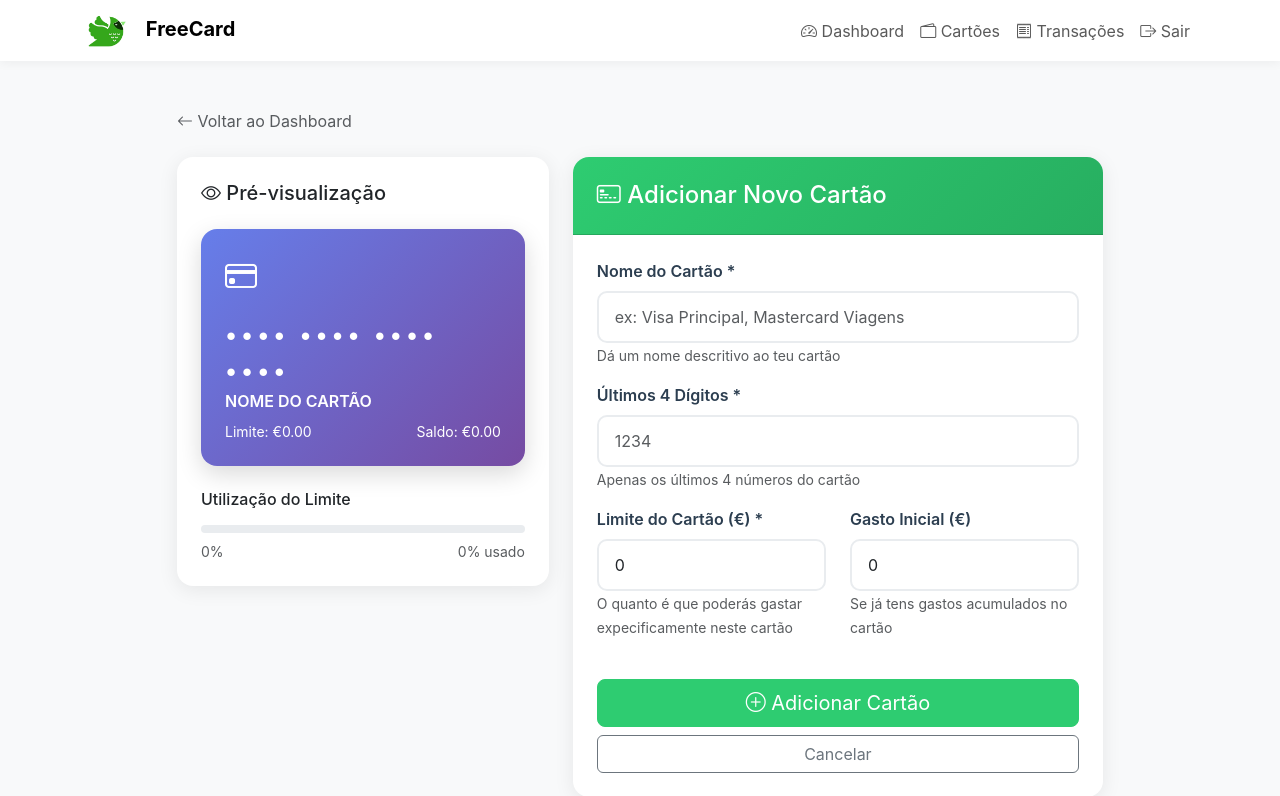
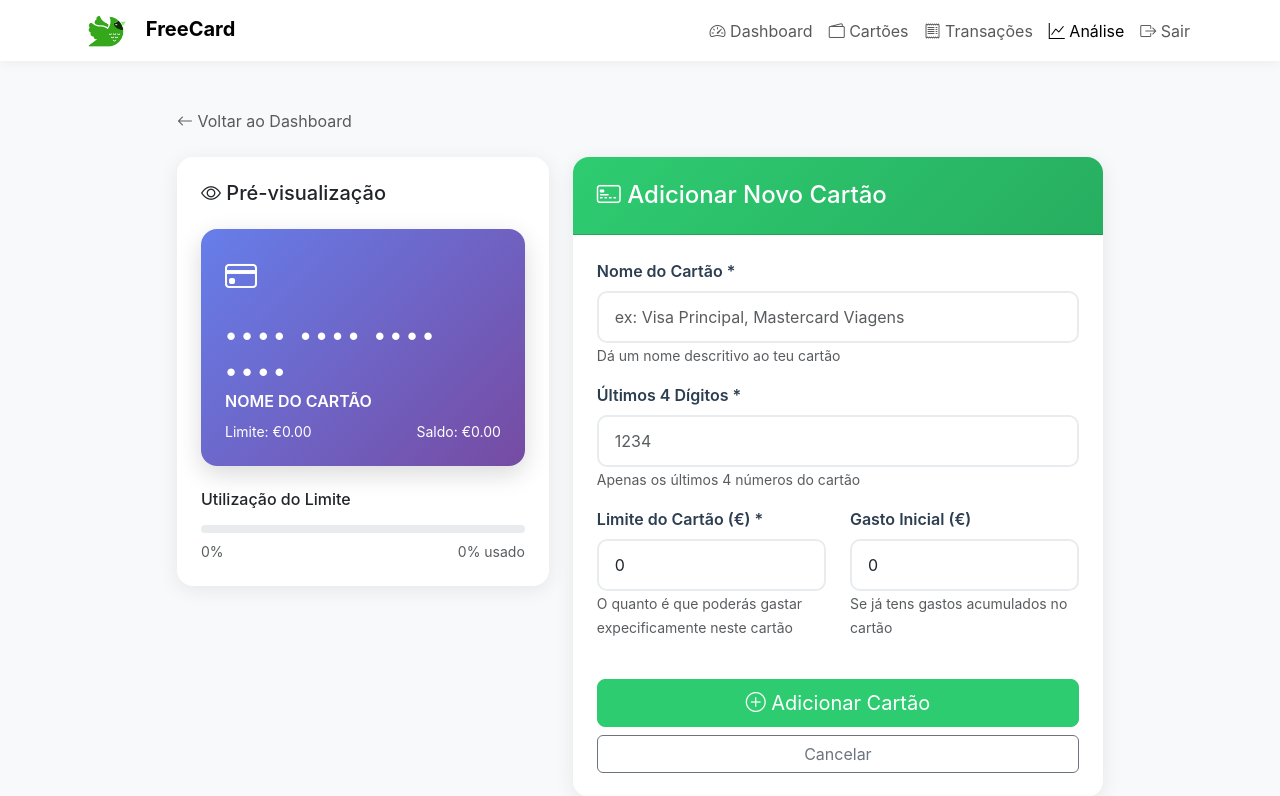
Before and after one commit to diogofreire-dev/Projeto-PAP2, a PHP site: page /add_card.php in a window 1280 px wide. Shown: the top 796 px of the page. Run offline with PHP 8.4, Linux system fonts and the light colour scheme; the visitor is signed in with stand-in values (Sample User, id 1).

Commit message:
Adicionei links para a página de análise em várias seções do menu de navegação.

```diff
--- a/site/add_card.php
+++ b/site/add_card.php
@@ -166,6 +166,7 @@ if ($_SERVER['REQUEST_METHOD'] === 'POST') {
         <li class="nav-item"><a class="nav-link" href="dashboard.php"><i class="bi bi-speedometer2"></i> Dashboard</a></li>
         <li class="nav-item"><a class="nav-link" href="cards.php"><i class="bi bi-wallet2"></i> Cartões</a></li>
         <li class="nav-item"><a class="nav-link" href="transactions.php"><i class="bi bi-receipt"></i> Transações</a></li>
+        <li class="nav-item"><a class="nav-link active" href="analytics.php"><i class="bi bi-graph-up"></i> Análise</a></li>
         <li class="nav-item"><a class="nav-link" href="logout.php"><i class="bi bi-box-arrow-right"></i> Sair</a></li>
       </ul>
     </div>
--- a/site/cards.php
+++ b/site/cards.php
@@ -165,6 +165,7 @@ $activeCards = count(array_filter($cards, fn($c) => $c['active']));
         <li class="nav-item"><a class="nav-link" href="dashboard.php"><i class="bi bi-speedometer2"></i> Dashboard</a></li>
         <li class="nav-item"><a class="nav-link" href="cards.php"><i class="bi bi-wallet2"></i> Cartões</a></li>
         <li class="nav-item"><a class="nav-link" href="transactions.php"><i class="bi bi-receipt"></i> Transações</a></li>
+        <li class="nav-item"><a class="nav-link active" href="analytics.php"><i class="bi bi-graph-up"></i> Análise</a></li>
         <li class="nav-item dropdown">
           <a class="nav-link dropdown-toggle" href="#" role="button" data-bs-toggle="dropdown">
             <i class="bi bi-person-circle"></i> <?=htmlspecialchars($_SESSION['username'])?>
--- a/site/create_transaction.php
+++ b/site/create_transaction.php
@@ -218,6 +218,7 @@ if ($_SERVER['REQUEST_METHOD'] === 'POST') {
         <li class="nav-item"><a class="nav-link" href="dashboard.php"><i class="bi bi-speedometer2"></i> Dashboard</a></li>
         <li class="nav-item"><a class="nav-link" href="cards.php"><i class="bi bi-wallet2"></i> Cartões</a></li>
         <li class="nav-item"><a class="nav-link" href="transactions.php"><i class="bi bi-receipt"></i> Transações</a></li>
+        <li class="nav-item"><a class="nav-link active" href="analytics.php"><i class="bi bi-graph-up"></i> Análise</a></li>
         <li class="nav-item"><a class="nav-link" href="logout.php"><i class="bi bi-box-arrow-right"></i> Sair</a></li>
       </ul>
     </div>
--- a/site/dashboard.php
+++ b/site/dashboard.php
@@ -298,6 +298,7 @@ $categoryColors = [
         <li class="nav-item"><a class="nav-link" href="dashboard.php"><i class="bi bi-speedometer2"></i> Dashboard</a></li>
         <li class="nav-item"><a class="nav-link" href="cards.php"><i class="bi bi-wallet2"></i> Cartões</a></li>
         <li class="nav-item"><a class="nav-link" href="transactions.php"><i class="bi bi-receipt"></i> Transações</a></li>
+        <li class="nav-item"><a class="nav-link active" href="analytics.php"><i class="bi bi-graph-up"></i> Análise</a></li>
         <li class="nav-item dropdown">
           <a class="nav-link dropdown-toggle" href="#" role="button" data-bs-toggle="dropdown">
             <i class="bi bi-person-circle"></i> <?=htmlspecialchars($_SESSION['username'])?>
--- a/site/edit_transaction.php
+++ b/site/edit_transaction.php
@@ -254,6 +254,7 @@ if ($_SERVER['REQUEST_METHOD'] === 'POST') {
         <li class="nav-item"><a class="nav-link" href="dashboard.php"><i class="bi bi-speedometer2"></i> Dashboard</a></li>
         <li class="nav-item"><a class="nav-link" href="cards.php"><i class="bi bi-wallet2"></i> Cartões</a></li>
         <li class="nav-item"><a class="nav-link" href="transactions.php"><i class="bi bi-receipt"></i> Transações</a></li>
+        <li class="nav-item"><a class="nav-link active" href="analytics.php"><i class="bi bi-graph-up"></i> Análise</a></li>
         <li class="nav-item"><a class="nav-link" href="logout.php"><i class="bi bi-box-arrow-right"></i> Sair</a></li>
       </ul>
     </div>
--- a/site/transactions.php
+++ b/site/transactions.php
@@ -235,6 +235,7 @@ foreach ($transactions as $t) {
         <li class="nav-item"><a class="nav-link" href="dashboard.php"><i class="bi bi-speedometer2"></i> Dashboard</a></li>
         <li class="nav-item"><a class="nav-link" href="cards.php"><i class="bi bi-wallet2"></i> Cartões</a></li>
         <li class="nav-item"><a class="nav-link" href="transactions.php"><i class="bi bi-receipt"></i> Transações</a></li>
+        <li class="nav-item"><a class="nav-link active" href="analytics.php"><i class="bi bi-graph-up"></i> Análise</a></li>
         <li class="nav-item dropdown">
           <a class="nav-link dropdown-toggle" href="#" role="button" data-bs-toggle="dropdown">
             <i class="bi bi-person-circle"></i> <?=htmlspecialchars($_SESSION['username'])?>
```
